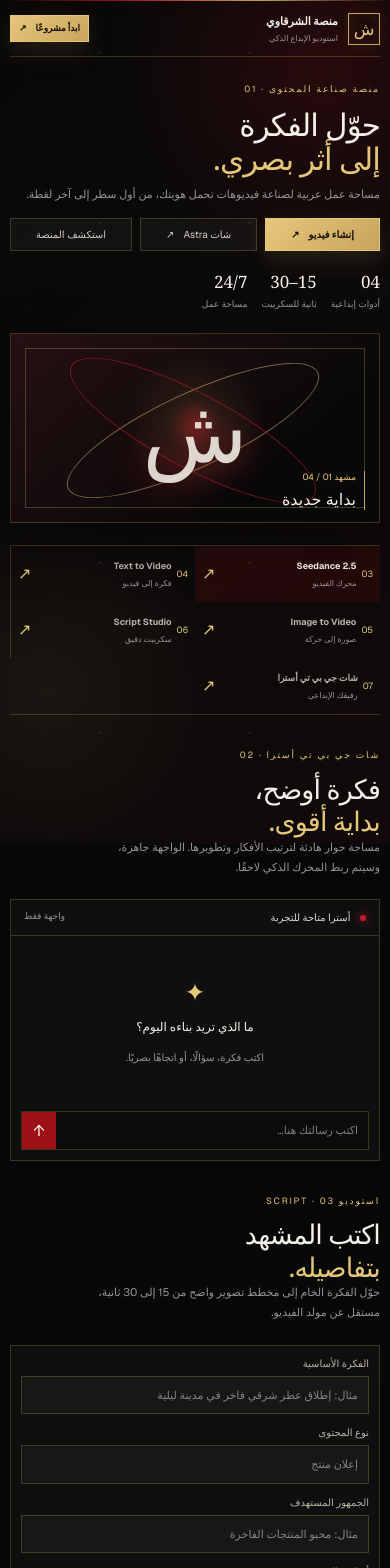
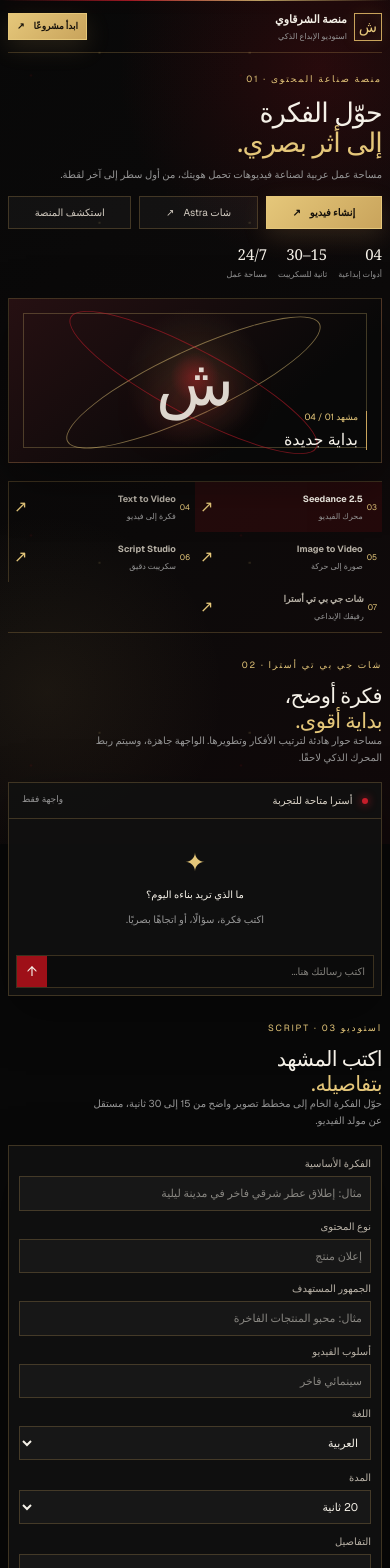
Before and after one commit to gamalmcv2023-glitch/ai-video-studio, a Next.js app: page / in a window 390 px wide. Shown: the top 1568 px of the page. Built offline with nearby package versions, Linux system fonts and the light colour scheme.

Commit message:
Compact responsive layout across all sections

```diff
--- a/src/app/globals.css
+++ b/src/app/globals.css
@@ -65,6 +65,145 @@ main:not(.site-shell) [class*="shadow"] { box-shadow: var(--shadow) !important;
 main:not(.site-shell) button { border-radius: 2px; }
 main:not(.site-shell) h1, main:not(.site-shell) h2, main:not(.site-shell) p, main:not(.site-shell) label, main:not(.site-shell) button { overflow-wrap: anywhere; }
 
+.site-shell .topbar { min-height: 60px; }
+.site-shell .hero-section { min-height: 350px; gap: 32px; padding-block: 32px 26px; }
+.site-shell .hero-copy h1 { font-size: clamp(32px, 3.8vw, 48px); }
+.site-shell .hero-text { margin-block: 11px 15px; font-size: 11px; }
+.site-shell .hero-meta { margin-top: 18px; }
+.site-shell .hero-art { min-height: 220px; }
+.site-shell .tool-card { min-height: 62px; padding-block: 8px; }
+.site-shell .content-section { padding-top: 42px; }
+.site-shell .section-heading h2 { font-size: 28px; }
+.site-shell .chat-messages { min-height: 150px; padding: 12px; }
+.site-shell .script-panel { padding: 14px; }
+.site-shell .script-placeholder { min-height: 170px; }
+.site-shell .work-section { padding-bottom: 46px; }
+.site-shell .empty-work { min-width: 240px; padding: 18px; }
+.site-shell .footer { min-height: 54px; gap: 18px; }
+
+.create-shell header strong { font-size: .95rem; }
+.create-shell header { padding-bottom: 16px; }
+.create-shell section { max-width: 100%; }
+.create-shell textarea { min-height: 112px; }
+.create-shell aside > div { padding: 14px; }
+.studio-shell h1 { font-size: 1.8rem; }
+.studio-shell header { padding-block: 10px; }
+.studio-shell section { padding-block: 20px; }
+.studio-shell [class*="min-h-[calc(100vh"] { min-height: calc(100vh - 135px); }
+.studio-shell [class*="min-h-[520px"] { min-height: 440px; }
+.studio-shell [class*="min-h-[580px"] { min-height: 500px; }
+.studio-shell .chat-messages { padding-block: 14px; }
+
+@media (max-width: 768px) {
+  .site-shell .topbar, .site-shell .hero-section, .site-shell .tool-strip, .site-shell .content-section, .site-shell .footer { width: min(100% - 20px, 560px); }
+  .site-shell .topbar { height: 52px; min-height: 52px; }
+  .site-shell .brand { gap: 7px; font-size: 11px; }
+  .site-shell .brand-mark { width: 28px; height: 28px; font-size: 15px; }
+  .site-shell .hero-section { gap: 18px; padding-block: 20px 18px; }
+  .site-shell .hero-copy h1 { font-size: 30px; line-height: 1.12; }
+
+@media (max-width: 768px) {
+  .site-shell .topbar { height: 52px; min-height: 52px; }
+  .site-shell .hero-section { min-height: auto; padding-block: 20px 18px; }
+  .site-shell .hero-copy h1 { font-size: 30px; }
+  .site-shell .hero-art { min-height: 165px; }
+  .site-shell .content-section { padding-top: 26px; }
+  .site-shell .section-heading h2 { font-size: 23px; }
+  .site-shell .chat-messages { min-height: 118px; }
+  .site-shell .script-placeholder { min-height: 140px; }
+  .create-shell h1 { font-size: 1.55rem !important; }
+  .create-shell textarea { min-height: 88px; }
+  .create-shell aside > div { padding: 10px; }
+  .studio-shell h1 { font-size: 1.45rem !important; }
+  .studio-shell [class*="min-h-[520px"], .studio-shell [class*="min-h-[580px"] { min-height: 350px; }
+  main:not(.site-shell) [class*="text-6xl"], main:not(.site-shell) [class*="sm:text-6xl"] { font-size: 1.55rem !important; }
+  main:not(.site-shell) [class*="text-4xl"], main:not(.site-shell) [class*="sm:text-4xl"] { font-size: 1.45rem !important; }
+}
+
+@media (max-width: 480px) {
+  .site-shell .hero-copy h1 { font-size: 27px; }
+  .site-shell .section-heading h2 { font-size: 21px; }
+  .create-shell h1 { font-size: 1.4rem !important; }
+  .studio-shell h1 { font-size: 1.3rem !important; }
+  .studio-shell [class*="min-h-[350px"] { min-height: 320px; }
+}
+  .site-shell .hero-text { max-width: 36rem; margin-block: 9px 13px; font-size: 10px; line-height: 1.7; }
+  .site-shell .hero-actions .button { padding: 8px 11px; font-size: 10px; }
+  .site-shell .hero-meta { gap: 11px; margin-top: 14px; font-size: 8px; }
+  .site-shell .hero-meta b { font-size: 15px; }
+  .site-shell .hero-art { min-height: 165px; }
+  .site-shell .hero-sun { font-size: 64px; }
+  .site-shell .tool-strip { gap: 0; }
+  .site-shell .tool-card { min-height: 50px; padding: 7px; }
+  .site-shell .tool-card b { font-size: 9px; }
+  .site-shell .tool-card small { font-size: 8px; }
+  .site-shell .content-section { gap: 16px; padding-top: 26px; }
+  .site-shell .section-heading h2 { font-size: 23px; }
+  .site-shell .section-heading > p:last-child { font-size: 10px; line-height: 1.65; }
+  .site-shell .chat-messages { min-height: 118px; padding: 10px; }
+  .site-shell .chat-messages p { margin-block: 4px; font-size: 10px; }
+  .site-shell .empty-chat { padding-block: 15px; }
+  .site-shell .empty-chat p, .site-shell .script-placeholder p { margin-block: 5px 3px; font-size: 10px; }
+  .site-shell .chat-input { margin: 0 7px 7px; }
+  .site-shell .chat-input input { padding: 8px; font-size: 10px; }
+  .site-shell .chat-input button { width: 30px; font-size: 14px; }
+  .site-shell .script-panel { padding: 10px; }
+  .site-shell .script-form { gap: 8px; }
+  .site-shell .script-form input, .site-shell .script-form select { padding: 8px; }
+  .site-shell .script-placeholder { min-height: 140px; }
+  .site-shell .empty-work { min-width: 0; margin-top: 12px; padding: 14px; }
+  .site-shell .work-section { padding-bottom: 26px; }
+  .site-shell .footer { min-height: 46px; padding-block: 10px; font-size: 9px; }
+
+  .create-shell > div.relative { padding-inline: 10px !important; }
+  .create-shell header { gap: 8px; padding-block: 8px 10px; }
+  .create-shell header strong { font-size: .78rem; }
+  .create-shell header small { font-size: .5rem; }
+  .create-shell header > div { font-size: 8px; letter-spacing: .1em; }
+  .create-shell section { padding-block: 18px; }
+  .create-shell section > div:first-child { margin-bottom: 16px; }
+  .create-shell h1 { font-size: 1.55rem !important; }
+  .create-shell section p { font-size: .75rem; line-height: 1.7; }
+  .create-shell section > div.grid { gap: 12px; }
+  .create-shell section > div.grid > section { padding: 10px; }
+  .create-shell textarea { min-height: 88px; padding: 10px; font-size: .75rem; line-height: 1.6; }
+  .create-shell fieldset button, .create-shell select { padding: 8px; font-size: .7rem; }
+  .create-shell section button { min-height: 36px; }
+  .create-shell aside { gap: 10px; }
+  .create-shell aside > div { padding: 10px; }
+  .create-shell aside video { max-width: 100%; }
+
+  .studio-shell > div.relative { padding-inline: 10px; }
+  .studio-shell header { padding-block: 8px; }
+  .studio-shell header strong { font-size: .75rem; }
+  .studio-shell header small { font-size: 8px; }
+  .studio-shell h1 { font-size: 1.45rem; }
+  .studio-shell section { padding-block: 14px; }
+  .studio-shell section > div:first-child { margin-bottom: 12px; }
+  .studio-shell [class*="min-h-[calc(100vh"] { min-height: 0; }
+  .studio-shell [class*="min-h-[520px"], .studio-shell [class*="min-h-[580px"] { min-height: 350px; }
+  .studio-shell [class*="text-xs"] { font-size: .68rem; }
+  .studio-shell [class*="text-sm"] { font-size: .75rem; }
+  .studio-shell textarea, .studio-shell input { font-size: .7rem; }
+  .studio-shell form { margin: 8px; }
+  .studio-shell form textarea, .studio-shell form input { padding: 8px; }
+}
+
+@media (max-width: 480px) {
+  .site-shell .topbar, .site-shell .hero-section, .site-shell .tool-strip, .site-shell .content-section, .site-shell .footer { width: calc(100% - 16px); }
+  .site-shell .topbar > .button { padding: 6px 8px; font-size: 9px; }
+  .site-shell .hero-copy h1 { font-size: 27px; }
+  .site-shell .hero-actions .button { padding-inline: 8px; }
+  .site-shell .tool-card { gap: 4px; padding-inline: 5px; }
+  .site-shell .tool-index { font-size: 8px; }
+  .site-shell .section-heading h2 { font-size: 21px; }
+  .site-shell .footer { gap: 5px; }
+  .create-shell header > div { max-width: 42%; overflow: hidden; text-overflow: ellipsis; white-space: nowrap; }
+  .create-shell h1 { font-size: 1.4rem !important; }
+  .studio-shell h1 { font-size: 1.3rem; }
+  .studio-shell [class*="min-h-[350px"] { min-height: 320px; }
+}
+
 @media (max-width: 760px) {
   .topbar, .hero-section, .tool-strip, .content-section, .footer { width: min(100% - 24px, 560px); }
   .topbar { height: 56px; }.desktop-nav { display: none; }.hero-section, .split-section, .script-section { grid-template-columns: 1fr; gap: 22px; }.hero-section { min-height: auto; padding: 26px 0 22px; }.hero-copy h1 { font-size: 36px; }.hero-art { min-height: 190px; }.hero-meta { gap: 14px; flex-wrap: wrap; margin-top: 18px; }.tool-strip { grid-template-columns: 1fr 1fr; }.tool-card { min-height: 56px; padding-block: 8px; }.tool-card:nth-child(odd) { border-left: 0; }.content-section { padding-top: 34px; }.section-heading h2 { font-size: 27px; }.script-form { grid-template-columns: 1fr; }.form-row { grid-template-columns: 1fr; }.script-form .button { width: 100%; }.work-section { display: block; padding-bottom: 34px; }.empty-work { min-width: 0; margin-top: 18px; }.footer { flex-wrap: wrap; gap: 8px; padding: 16px 0; }.footer a { width: 100%; margin: 0; }
```
